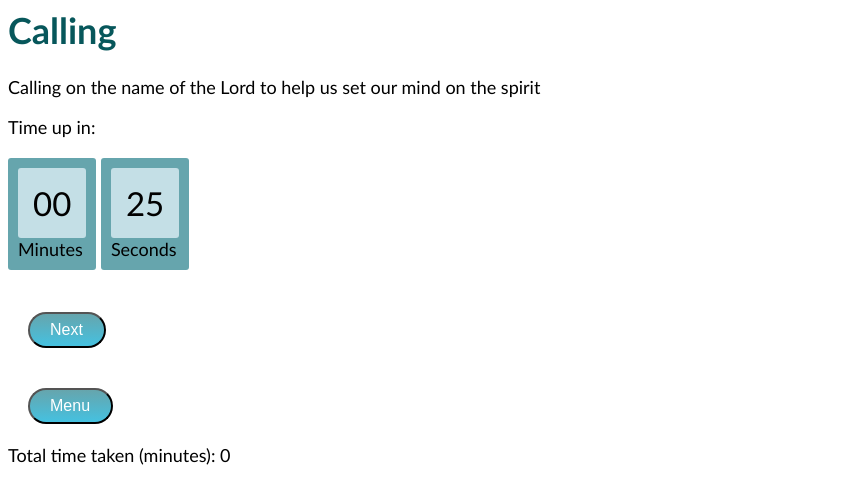
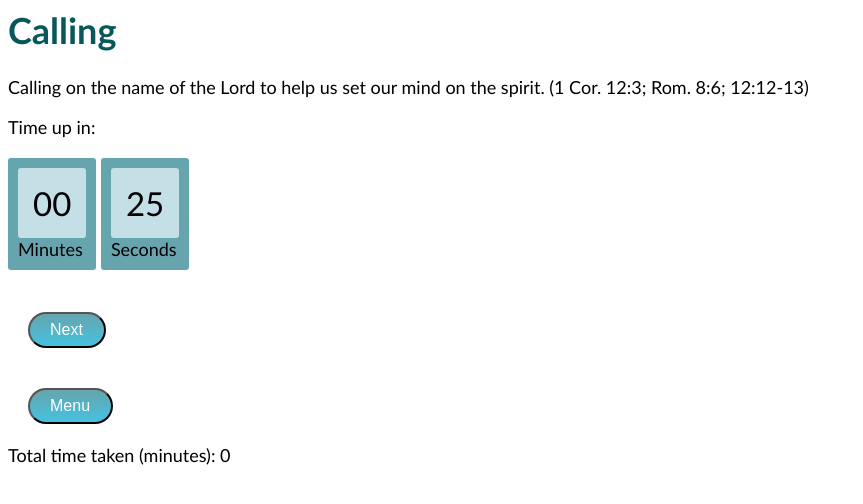
Before and after one commit to basichelperscripts/sevenminutes, a plain HTML site: page apportion.html in a window 1280 px wide. Shown: the whole page, without its empty margins (0-863 px from the left). Drawn offline with Linux system fonts and the light colour scheme; no server answers.

Commit message:
Verses to match items

```diff
--- a/apportion.html
+++ b/apportion.html
@@ -10,13 +10,13 @@
     <script src="js/ion.sound.js"></script>
     <script> //Initialise variables
         let period=[
-                    {title:'Calling', description:'Calling on the name of the Lord to help us set our mind on the spirit', time:30},
-                    {title:'Prayer', description:'Opening our heart to the Lord telling Him what we want from Him', time:60},
-                    {title:'Pray-reading', description:'Using our spirit to contact the Spirit in the Word by mingling our reading with prayer and personalising the Word in our prayer', time:150},
-                    {title:'Confession', description:'Confessing our sins in the Lord\'s light to remove all hindrances to the fellowship with Him', time:60},
-                    {title:'Consecration', description:'Presenting ourselves to the Lord afresh, giving Him the full ground in us', time:30},
-                    {title:'Thanksgiving and Praising', description:'Giving thanks and praising', time:30},
-                    {title:'Petition', description:'Praying for others and for personal needs or guidance', time:60}
+                    {title:'Calling', description:'Calling on the name of the Lord to help us set our mind on the spirit. (1 Cor. 12:3; Rom. 8:6; 12:12-13)', time:30},
+                    {title:'Prayer', description:'Opening our heart, softening our heart and emptying ourselves. Telling Him what we want from Him and that we love Him (2 Cor. 3:16, Psa. 62:8)', time:60},
+                    {title:'Pray-reading', description:'Using our exercised spirit to contact the Spirit in the Word by mingling our reading with prayer and personalising the Word in our prayer. (Eph. 6:17-18, 2 Tim. 3:16)', time:150},
+                    {title:'Confession', description:'Confessing our sins in the Lord\'s light to remove all hindrances to the fellowship with Him. Asking for forgiveness and cleansing. (1 John 1:7, 9; Psa. 66:18; Isa. 59:1-2)', time:60},
+                    {title:'Consecration', description:'Presenting ourselves to the Lord afresh, giving Him the full ground in us. (Rom 12:1-2, 6:13, 19; Mark 12:30)' , time:30},
+                    {title:'Thanksgiving and Praising', description:'Giving thanks and praising. (Eph 5:20; 1 Thes. 5:18)', time:30},
+                    {title:'Petition', description:'Praying for others and for personal needs or guidance. (1 Tim. 2:1; Eph. 6:18; Matt. 7:7; Psa. 143:8)', time:60}
                    ];
         let index = 0;
         let auto = false;
```
